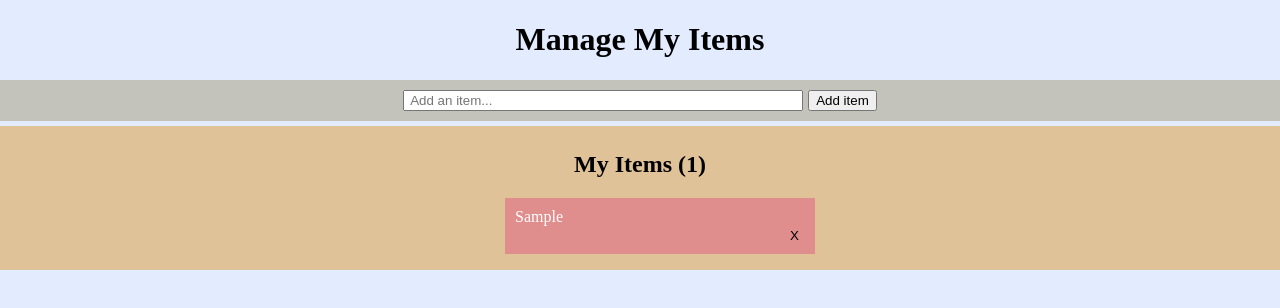
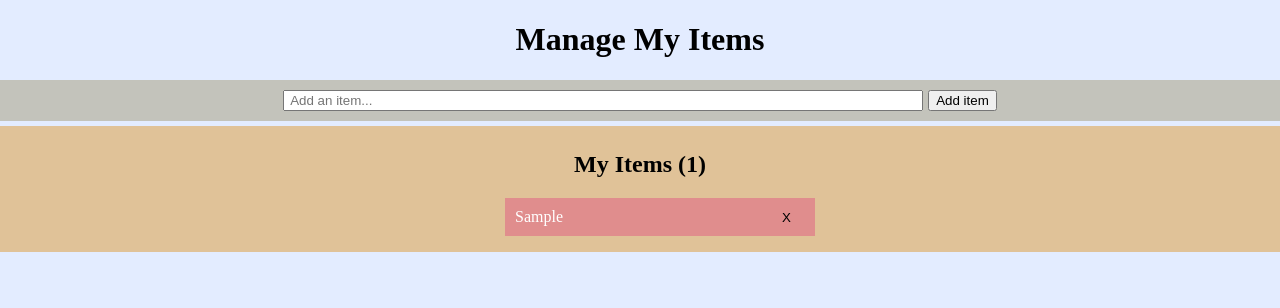
Before and after one commit to erichartline/react-assignment, a React (Create React App) app: page / in a window 1280 px wide. Both pictures are taken after typing "Sample" into the empty fields and a click on the button "Add item". Shown: the top 308 px of the page. Built offline with nearby package versions, Linux system fonts and the light colour scheme.

Commit message:
clean up code

```diff
--- a/src/components/Header.js
+++ b/src/components/Header.js
@@ -1,6 +1,6 @@
 import React from "react"
 
-const Header = props => {
+const Header = () => {
   return <h1>Manage My Items</h1>
 }
 
--- a/src/containers/AddItem.js
+++ b/src/containers/AddItem.js
@@ -2,18 +2,13 @@ import React, { Component } from "react"
 import { InputBar, InputBox } from "../styles"
 
 class AddItem extends Component {
-  constructor(props) {
-    super(props)
-    this.state = {
-      text: "",
-    }
+  state = { text: "" }
+
+  static defaultProps = {
+    text: "",
+    items: [],
+    counter: 0,
   }
-
-  // static defaultProps = {
-  //   text: "",
-  //   items: [],
-  //   counter: 0,
-  // }
 
   handleChange = e => {
     this.setState({ text: e.target.value })
--- a/src/containers/SingleItem.js
+++ b/src/containers/SingleItem.js
@@ -1,8 +1,12 @@
 import React, { Component } from "react"
-import { DeleteItem, PlainButton } from "../styles"
+import { DeleteItem, PlainButton, ItemText } from "../styles"
 
 class SingleItem extends Component {
-  handleDelete() {
+  static defaultProps = {
+    item: "",
+  }
+
+  handleDelete = () => {
     this.props.actions.removeItem(this.props.item)
   }
 
@@ -10,60 +14,13 @@ class SingleItem extends Component {
     const { item } = this.props
     return (
       <div>
-        {item.text}
+        <ItemText>{item.text}</ItemText>
         <DeleteItem>
           <PlainButton onClick={this.handleDelete.bind(this)}>X</PlainButton>
         </DeleteItem>
       </div>
-      // {/* <div>
-      //   <ul>
-      //     {items.map((item, index) => (
-      //       <Item key={index}>
-      //         {item}
-      //         <DeleteItem>
-      //           <PlainButton onClick={this.handleDelete.bind(this)}>
-      //             X
-      //           </PlainButton>
-      //         </DeleteItem>
-      //       </Item>
-      //     ))}
-      //   </ul>
-      // </div> */}
     )
   }
 }
 
-// const SingleItem = ({ items = [], deleteItem }) => {
-//   return (
-//     <div>
-//       <ul>
-//         {items.map((item, index) => (
-//           <Item key={index}>
-//             {item}
-//             <DeleteItem>
-//               <PlainButton onClick={this.deleteItem.bind(null, item)}>
-//                 X
-//               </PlainButton>
-//             </DeleteItem>
-//           </Item>
-//         ))}
-//       </ul>
-//     </div>
-//   )
-// }
-//
-// const mapStateToProps = state => {
-//   return {
-//     items: state.items,
-//   }
-// }
-//
-// const mapDispatchToProps = dispatch => {
-//   return {
-//     deleteItem: text => {
-//       dispatch(removeItem(text))
-//     },
-//   }
-// }
-
 export default SingleItem
--- a/src/styles/index.js
+++ b/src/styles/index.js
@@ -38,15 +38,22 @@ export const InputBar = styled.div`
   padding-bottom: 10px;
 `
 
+export const ItemText = styled.div`
+  text-align: left;
+  width: 90%;
+  display: inline-block;
+`
+
 export const DeleteItem = styled.div`
   text-align: right;
+  display: inline-block;
   a {
     text-decoration: none;
   }
 `
 
 export const InputBox = styled.input`
-  width: 400px;
+  width: 50%;
   padding-left: 5px;
   margin-right: 5px;
 `
```
Also changed, not shown: .travis.yml, 1 other file (tests, documents, lock files or other folders).
